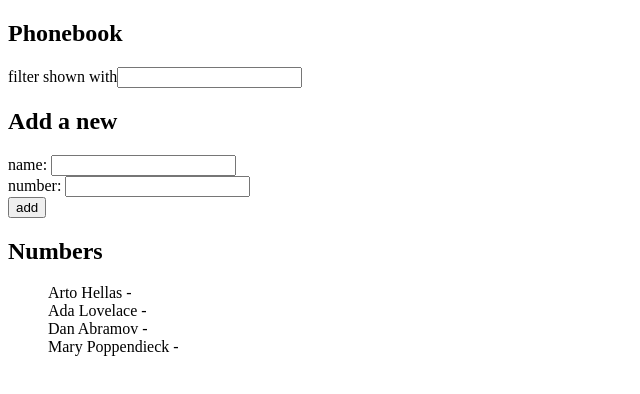
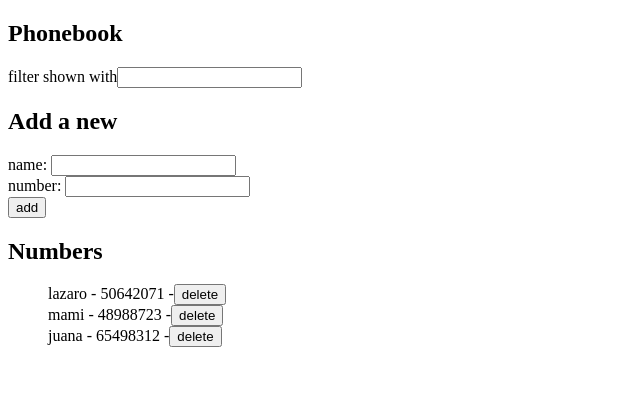
Before and after one commit to lazaroatredev/fullstackopen_course, a React (Vite) app in the folder part2/phonebook/: page / in a window 1280 px wide. Shown: the top 394 px of the page, without its empty margins (0-640 px from the left). Built offline with nearby package versions, Linux system fonts and the light colour scheme; data requests are answered from the project's data file.

Commit message:
resolviendo hasta ejercicio 2.15* : La agenda telefonica paso 10

```diff
--- a/part2/phonebook/db.json
+++ b/part2/phonebook/db.json
@@ -1,24 +1,19 @@
 {
-    "persons":[
+  "persons": [
     {
-        "name": "Arto Hellas",
-        "number": "040-123456",
-        "id": 1
+      "id": "211e",
+      "name": "lazaro",
+      "phoneNumber": "50642071"
     },
     {
-        "name": "Ada Lovelace",
-        "number": "39-44-5323523",
-        "id": 2
+      "id": "c660",
+      "name": "mami",
+      "phoneNumber": "48988723"
     },
     {
-        "name": "Dan Abramov",
-        "number": "12-43-234345",
-        "id": 3
-      },
-      {
-        "name": "Mary Poppendieck",
-        "number": "39-23-6423122",
-        "id": 4
+      "id": "a2ad",
+      "name": "juana",
+      "phoneNumber": "65498312"
     }
   ]
 }
--- a/part2/phonebook/src/App.jsx
+++ b/part2/phonebook/src/App.jsx
@@ -3,7 +3,7 @@ import Filter from "./components/Filter";
 import PersonForm from "./components/PersonForm";
 import Persons from "./components/Persons";
 import { useEffect } from "react";
-import axios from "axios";
+import { create, deletePerson, getAll, update } from "./services/services";
 
 const App = () => {
   const [persons, setPersons] = useState([]);
@@ -12,14 +12,38 @@ const App = () => {
   const [show, setShow] = useState("");
 
   const fetchEffect = () => {
-    const fetchPersons = axios.get("http://localhost:3001/persons")
-    fetchPersons.then( (response)=> {
-      const personsArray = response.data
-      setPersons(personsArray)
-    })
+    getAll().then((initialPersons) => {
+      setPersons(initialPersons);
+    });
+  };
+  useEffect(fetchEffect, []);
+
+  const updatePersons = (id, personObject) => {
+    update(id, personObject).then((data) => {
+      setPersons(
+        persons.map((person) => (person.id === data.id ? data : person))
+      );
+    });
   };
 
-  useEffect(fetchEffect, []);
+  const postPerson = (personObject) => {
+    create(personObject).then((data) => {
+      setPersons(persons.concat(data));
+    });
+  };
+
+  const handleDelete = (id, name) => {
+    if (window.confirm(`¿Eliminar a ${name}?`)) {
+      deletePerson(id)
+        .then(() => {
+          setPersons(persons.filter((person) => person.id !== id));
+        })
+        .catch((error) => {
+          console.error("Error eliminando:", error);
+          alert("No se pudo eliminar el registro");
+        });
+    }
+  };
 
   const handleNameChange = (e) => {
     setNewName(e.target.value);
@@ -29,23 +53,39 @@ const App = () => {
     setNewNumber(e.target.value);
   };
 
-  const isNameExist = (name) =>
-    persons.some((person) => person.name.toLowerCase() === name.toLowerCase());
+  // const isNameExist = (name) => {
+  //   const existingPerson = persons.find((person) => person.name.toLowerCase() === name.toLowerCase())
+  //   updatePersons(existingPerson.id ,{ newName , newNumber}).then(() => {
+  //     setPersons(persons.map((person)=> person.id === existingPerson.id ? person : { newName , newNumber}))
+  //   })
+  //   return persons.some((person) => person.name.toLowerCase() === name.toLowerCase());
+  // }
 
   const handleSubmit = (e) => {
     e.preventDefault();
-    console.log("submiting...", newName);
+    const existingPerson = persons.find(
+      (person) => person.name?.toLowerCase() === newName.toLowerCase()
+    );
     const newPerson = {
       name: newName,
       phoneNumber: newNumber,
     };
-    if (isNameExist(newName)) {
-      alert(`${newName} is already added to phonebook`);
-      setNewName("");
-      setNewNumber("");
-      return;
+    if (existingPerson) {
+      if (window.confirm(`${newName} ya existe. ¿Reemplazar número?`)) {
+        const newPerson = {
+          ...existingPerson,
+          phoneNumber: newNumber,
+        };
+        updatePersons(existingPerson.id, newPerson);
+        setPersons(
+          persons.map((person) =>
+            person.id === existingPerson.id ? newPerson : person
+          )
+        );
+      }
+    } else {
+      postPerson(newPerson);
     }
-    setPersons(persons.concat(newPerson));
     setNewName("");
     setNewNumber("");
   };
@@ -71,7 +111,7 @@ const App = () => {
         handleNumberChange={handleNumberChange}
       />
       <h2>Numbers</h2>
-      <Persons personsToShow={personsToShow} />
+      <Persons personsToShow={personsToShow} handleDelete={handleDelete} />
     </div>
   );
 };
--- a/part2/phonebook/src/components/Persons.jsx
+++ b/part2/phonebook/src/components/Persons.jsx
@@ -1,11 +1,12 @@
 import React from 'react'
 
-const Persons = ({personsToShow}) => {
+const Persons = ({personsToShow , handleDelete}) => {
   return (
     <ul>
     {personsToShow.map((person) => (
-      <li key={person.name} style={{ listStyle: "none" }}>
-        {person.name} - {person.phoneNumber}
+      <li key={person.name + person.id} style={{ listStyle: "none" }}>
+        {person.name} - {person.phoneNumber} -
+        <button onClick={() => handleDelete(person.id,person.name)}>delete</button>
       </li>
     ))}
   </ul>
--- /dev/null
+++ b/part2/phonebook/src/services/services.js
@@ -0,0 +1,25 @@
+import axios from "axios";
+
+const baseURL = `http://localhost:3001/persons`;
+
+const getAll = () => {
+  const request = axios.get(baseURL);
+  return request.then((response) => response.data);
+};
+
+const create = (newPerson) => {
+  const request = axios.post(baseURL, newPerson);
+  return request.then( response => response.data);
+};
+
+const deletePerson = (id) => {
+    const request = axios.delete(`${baseURL}/${id}`)
+    return request.then( response => response.data)
+}
+
+const update = ( id , newPersonObject ) => {
+    const request = axios.put(`${baseURL}/${id}` , newPersonObject)
+    return request.then( response => response.data)
+}
+
+export { getAll, create , deletePerson , update};
```
Lines whose indentation alone changed are shown as unchanged.
